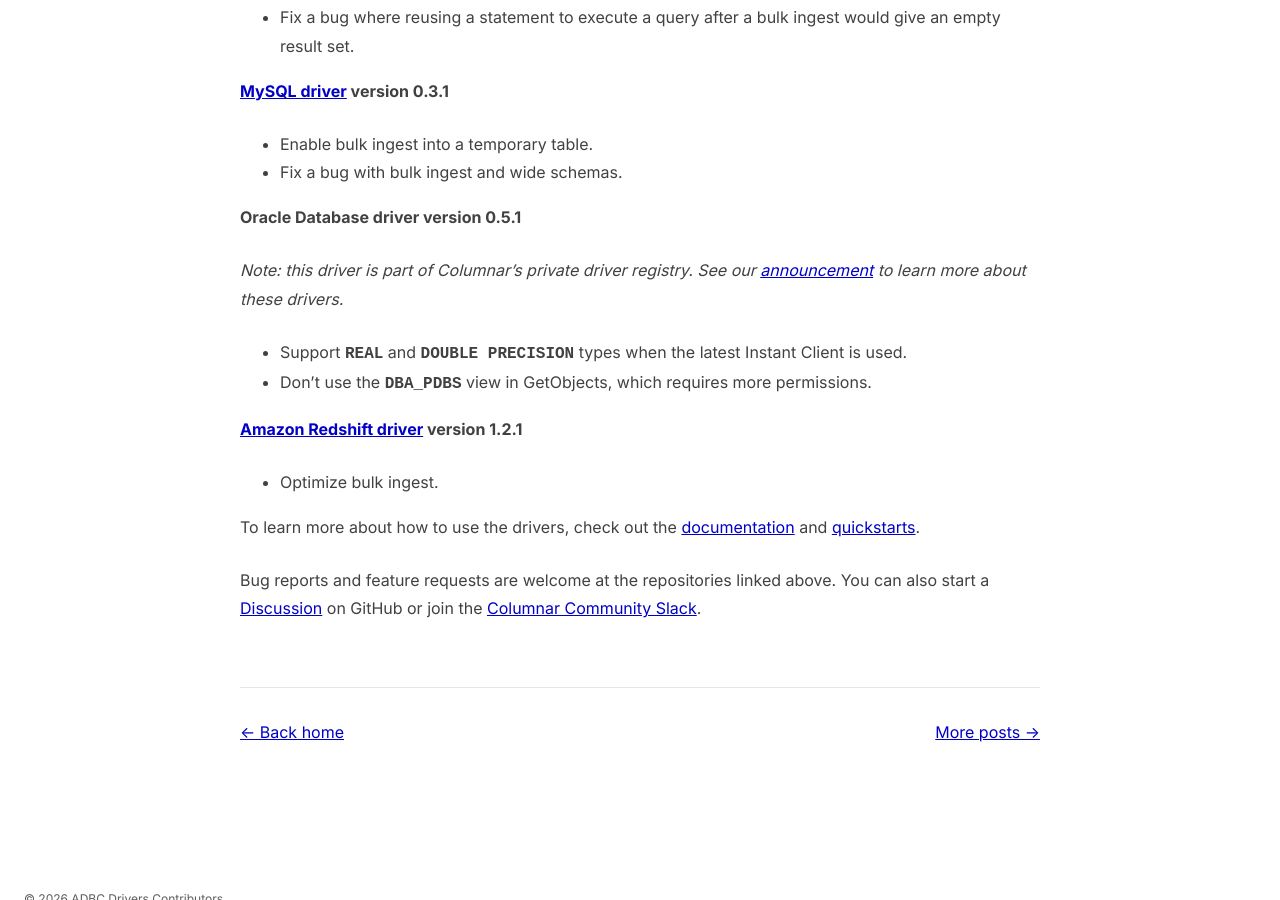
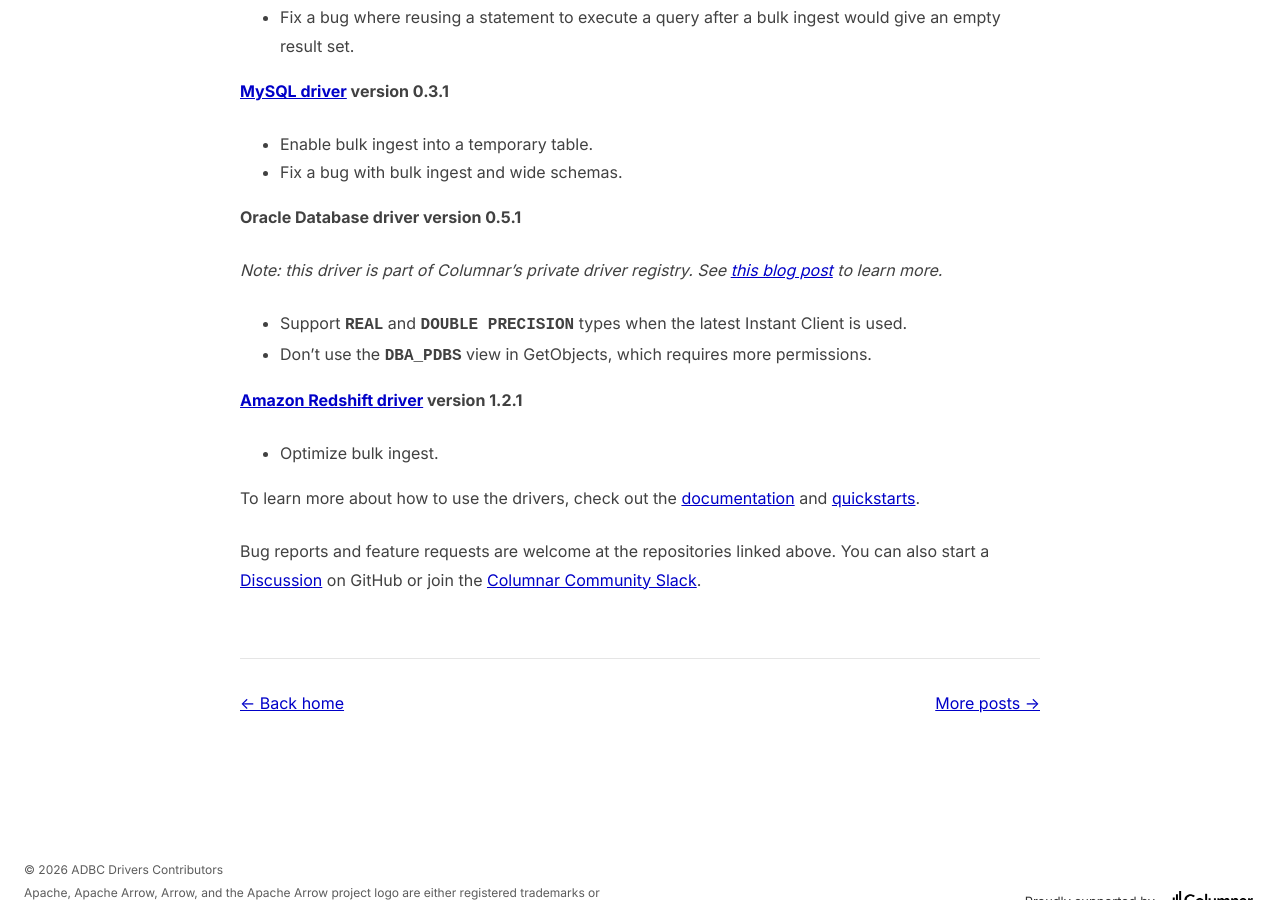
Before and after one commit to adbc-drivers/adbc-drivers.org, a Jekyll site: the page built from _posts/2026-03-13-updated-adbc-drivers.md, in a window 1280 px wide and 900 px high, scrolled down 1022 px. Built offline with Jekyll 4.4.1, drawn with Linux system fonts in a browser that asks for light colours.

Commit message:
Update _posts/2026-03-13-updated-adbc-drivers.md
Co-authored-by: Ian Cook <ianmcook@gmail.com>

```diff
--- a/_posts/2026-03-13-updated-adbc-drivers.md
+++ b/_posts/2026-03-13-updated-adbc-drivers.md
@@ -29,7 +29,7 @@
 
 **Oracle Database driver version 0.5.1**
 
-_Note: this driver is part of Columnar's private driver registry. See our [announcement](https://columnar.tech/blog/announcing-dbc-0.2.0) to learn more about these drivers._
+_Note: this driver is part of Columnar's private driver registry. See [this blog post](https://columnar.tech/blog/announcing-dbc-0.2.0) to learn more._
 
 * Support `REAL` and `DOUBLE PRECISION` types when the latest Instant Client is used.
 * Don't use the `DBA_PDBS` view in GetObjects, which requires more permissions.
```
